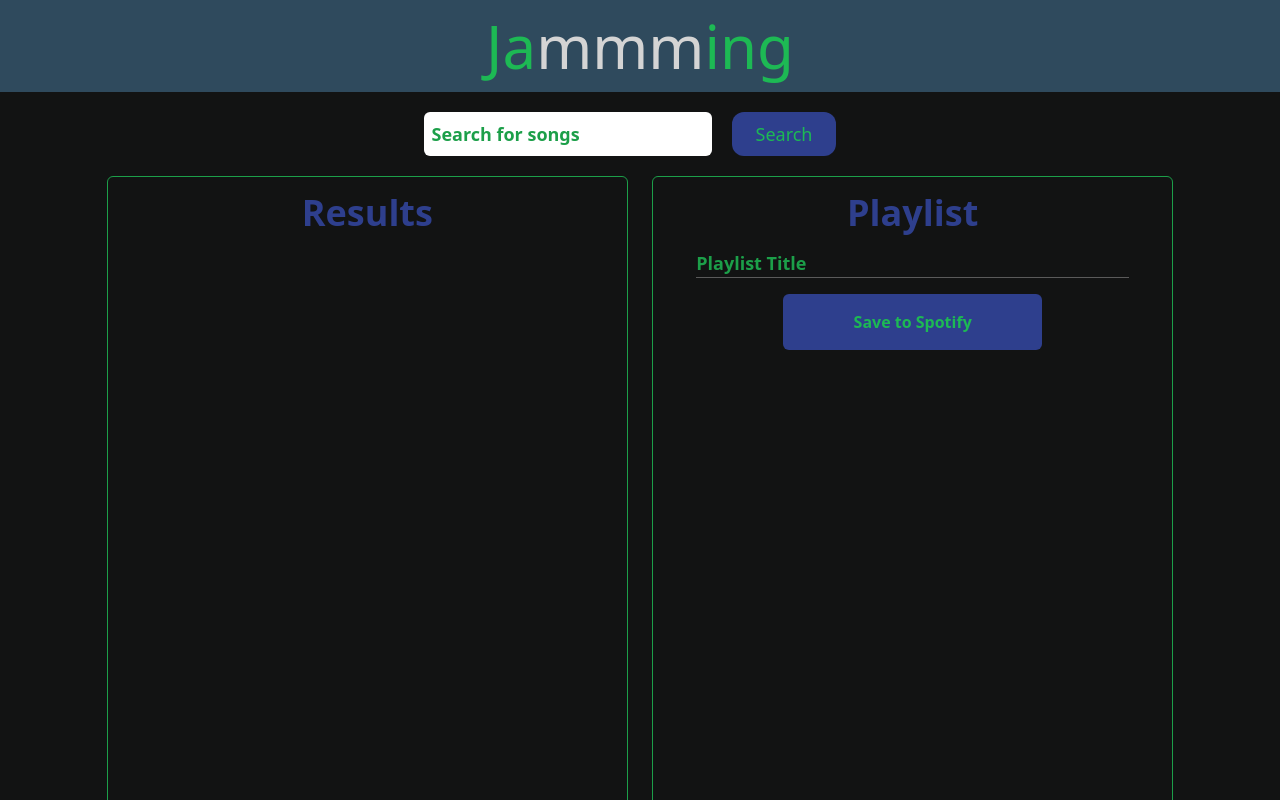
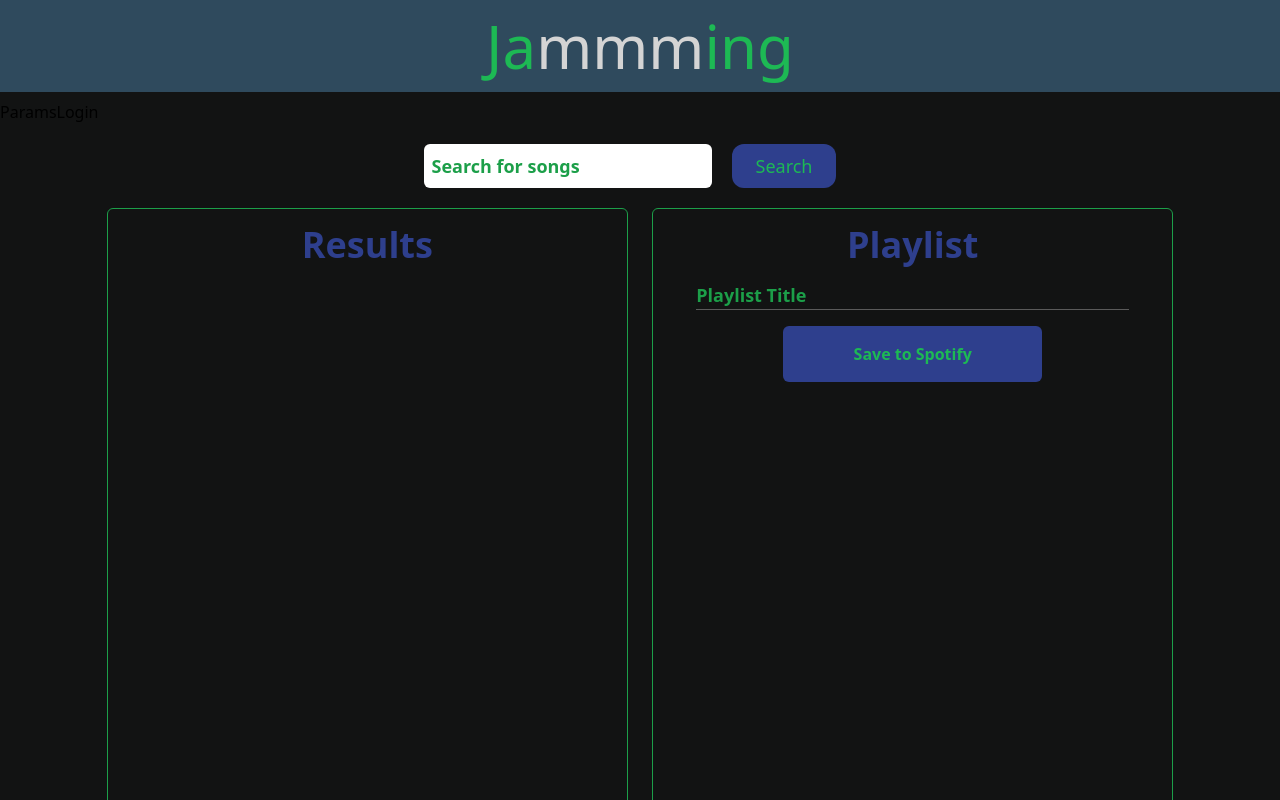
Before and after one commit to Dan-McGrath/jamming, a React (Vite) app: page / in a window 1280 px wide. Shown: the top 800 px of the page. Built offline with nearby package versions, Linux system fonts and the light colour scheme.

Commit message:
create function to auth user from spotify

```diff
--- a/src/App.jsx
+++ b/src/App.jsx
@@ -1,11 +1,13 @@
 import Playlist from "./components/Playlist";
 import SearchBar from "./components/SearchBar";
 import SearchResults from "./components/SearchResults";
-import { useState } from "react";
+import { useState, useEffect } from "react";
 function App() {
   const [searchResults, setSearchResults] = useState([]);
   const [playlist, setPlaylist] = useState([]);
-
+  const [spotifyData, setSpotifyData] = useState({});
+  const [login, setLogin] = useState(false);
+  const [params, setParams] = useState({});
   // Mock Arr
   const mockArr = [
     {
@@ -29,6 +31,45 @@ function App() {
       album: "Album 1",
     },
   ];
+
+  const getParams = () => {
+    let params = {};
+    const url = window.location.hash;
+    const searchParams = new URLSearchParams(url);
+    for (const [key, value] of searchParams.entries()) {
+      params[key] = value;
+    }
+    setParams(params);
+  };
+
+  const handleLogin = () => {
+    const clientID = "7aa5c99f0a0341d9aef00ce13cd72e51";
+    const redirectUri = "http://localhost:5173/";
+    const state = window.crypto.randomUUID();
+    localStorage.setItem("stateKey", state);
+    const scope = "playlist-modify-public";
+    let url = "https://accounts.spotify.com/authorize";
+    url +=
+      "?response_type=token" +
+      "&client_id=" +
+      encodeURIComponent(clientID) +
+      "&scope=" +
+      encodeURIComponent(scope) +
+      "&redirect_uri=" +
+      encodeURIComponent(redirectUri) +
+      "&state=" +
+      encodeURIComponent(state);
+
+    window.location = url;
+  };
+
+  useEffect(() => {
+    getParams();
+  }, []);
+
+  const handleLogout = () => {
+    removeItem();
+  };
 
   const handleSearchResults = (string) => {
     setSearchResults(
@@ -55,6 +96,21 @@ function App() {
           Ja<span className="text-neutral-300">mmm</span>ing
         </h1>
       </header>
+      <button onClick={getParams}>Params</button>
+      {login ? (
+        <>
+          <button onClick={getParams()} className="text-light-green">
+            Logout
+          </button>
+        </>
+      ) : (
+        <>
+          <button onClick={handleLogin} className="text-light-green">
+            Login
+          </button>
+        </>
+      )}
+
       <SearchBar onSearch={handleSearchResults} />
       <div className="grid w-10/12 grid-cols-2 gap-6 mx-auto rounded-md min-h-lvh">
         <SearchResults
```
